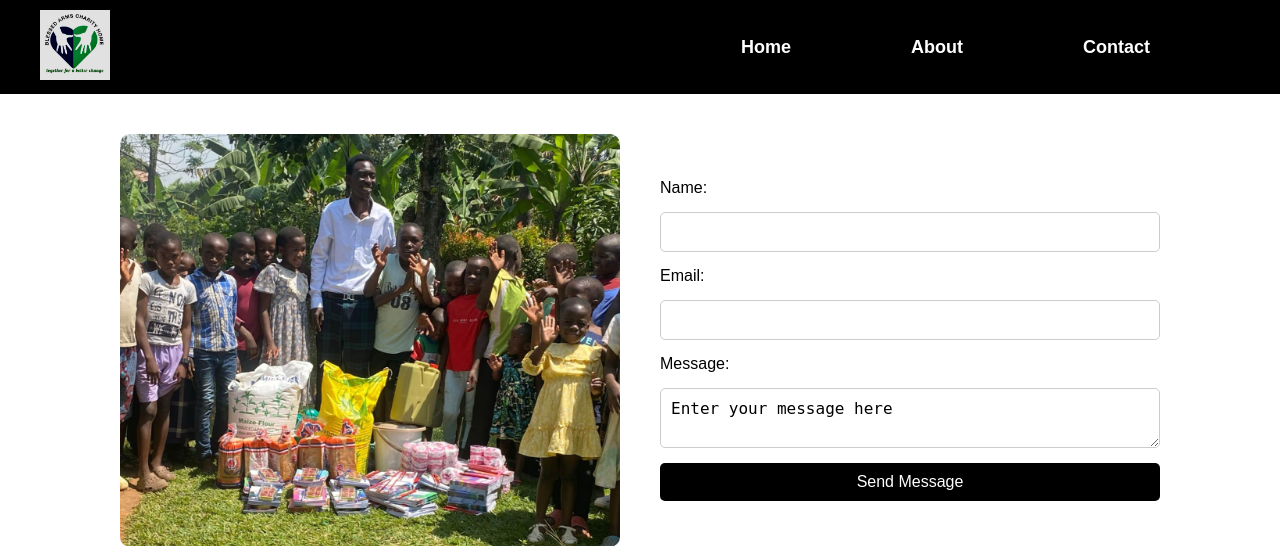
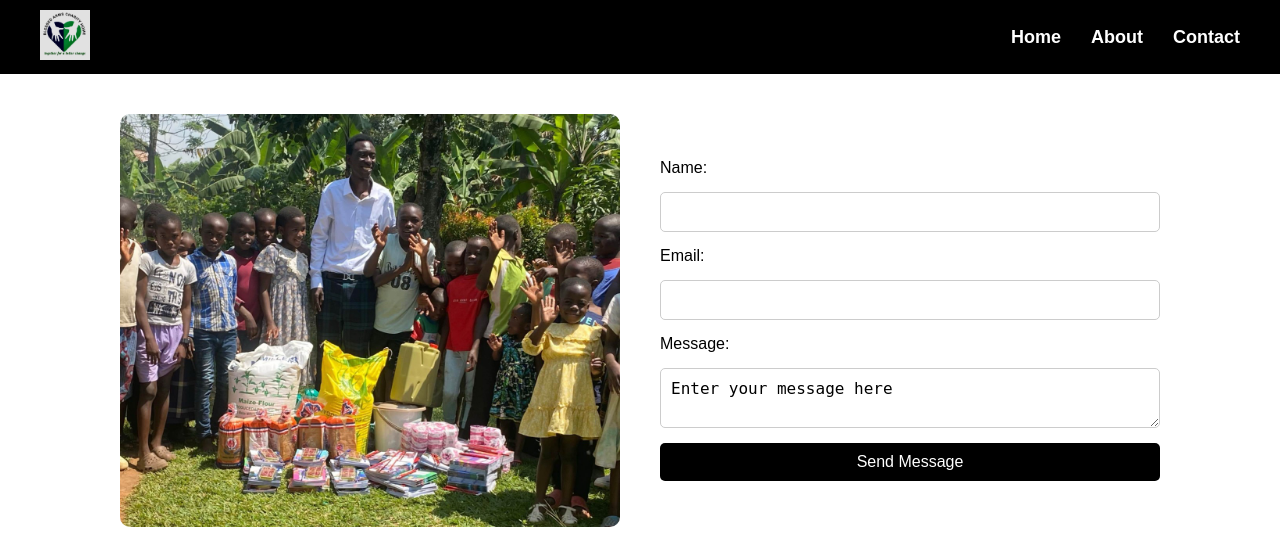
Before and after one commit to Jay-Jeremiah/Blessed-Arms-Charity-Website, a Flask app: page /contact in a window 1280 px wide. Shown: the top 546 px of the page. Run offline with Flask 3, Linux system fonts and the light colour scheme.

Commit message:
Responsive contact page

```diff
--- a/blessed_charity/templates/contact.html
+++ b/blessed_charity/templates/contact.html
@@ -14,6 +14,7 @@
         nav {
             background-color: black;
             padding: 10px 30px;
+            position: relative;
         }
 
         .nav-container {
@@ -25,15 +26,17 @@
         }
 
         .logo img {
-            height: 70px;
-            width: 70px;
+            height: 50px;
+            width: 50px;
         }
 
         .menu-toggle {
-            display: none;
             font-size: 28px;
             color: white;
             cursor: pointer;
+            display: none;
+            background-color: transparent;
+            border: none;
         }
 
         nav ul {
@@ -49,7 +52,6 @@
             text-decoration: none;
             font-weight: bold;
             font-size: 18px;
-            margin-right: 90px;
         }
 
         nav ul li a:hover{
@@ -181,11 +224,11 @@
                 <img src="/static/images/Blessedarmslogo.jpg" alt="Blessed Arms Logo">
             </div>
 
-            <div class="menu-toggle">
-                <i class="fas fa-bar"></i>
+            <div class="menu-toggle" id="menu-toggle">
+                <i class="fas fa-bars"></i>
             </div>
 
-            <ul class="pages">
+            <ul class="pages" id="nav-pages">
                 <li><a href="{{ url_for('home') }}">Home</a></li>
                 <li><a href="{{ url_for('about') }}">About</a></li>
                 <li><a href="{{ url_for('contact') }}">Contact</a></li>
@@ -244,5 +287,24 @@
         <p>&copy; 2025 | Terms and Conditions | All Rights Reserved</p>
       </div>
   </footer>
+
+  <script>
+    const toggle = document.getElementById('menu-toggle');
+    const menu = document.getElementById('nav-pages');
+    const icon = toggle.querySelector("i");
+
+    toggle.addEventListener('click', () => {
+      menu.classList.toggle('show');
+
+      //icon between bars and X
+      if (menu.classList.contains('show')) {
+        icon.classList.remove('fa-bars');
+        icon.classList.add('fa-times');
+      } else {
+        icon.classList.remove('fa-times');
+        icon.classList.add('fa-bars');
+      }
+    });
+  </script>
 </body>
 </html>
```
Also changed, not shown: other parts of blessed_charity/templates/contact.html (+41 -0 lines).
